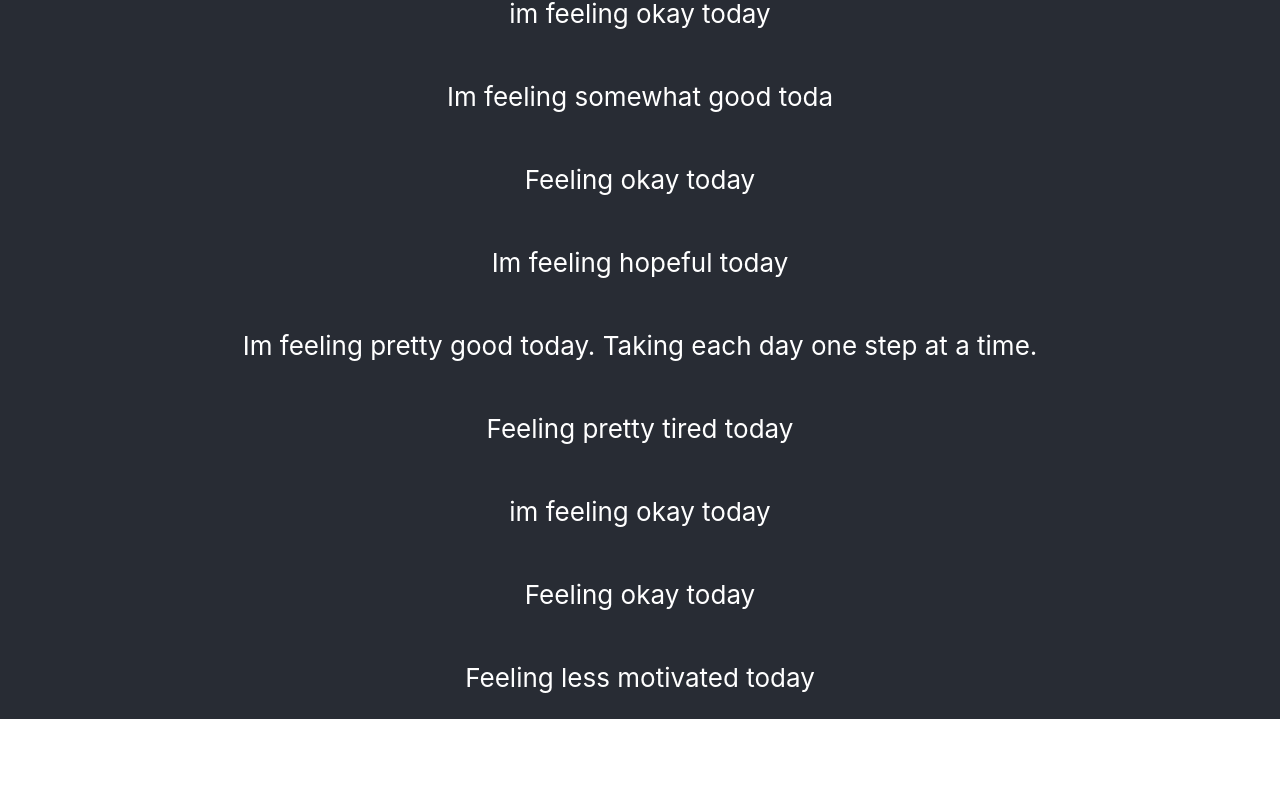
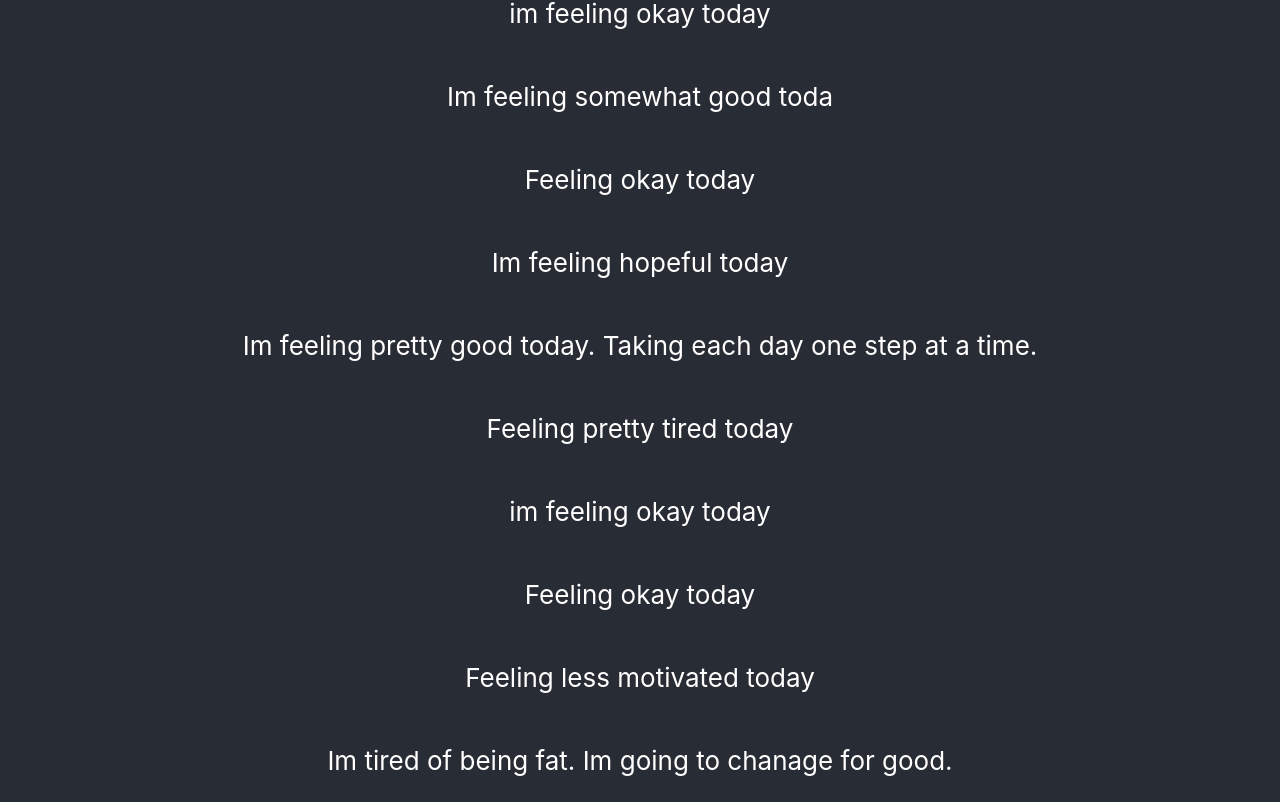
Before and after one commit to tyler-ray90/testing-05-18, a React (Create React App) app: page / in a window 1280 px wide. Shown: the part 2494-3296 px from the top of the page. Before the commit the page ends 3213 px from the top, so only its background shows below. Built offline with nearby package versions, Linux system fonts and the light colour scheme.

Commit message:
new commit

```diff
--- a/src/App.js
+++ b/src/App.js
@@ -48,6 +48,7 @@ function App() {
         <p>im feeling okay today </p>
         <p>Feeling okay today</p>
         <p>Feeling less motivated today</p>
+        <p>Im tired of being fat. Im going to chanage for good.</p>
 
       </header>
     </div>
```
